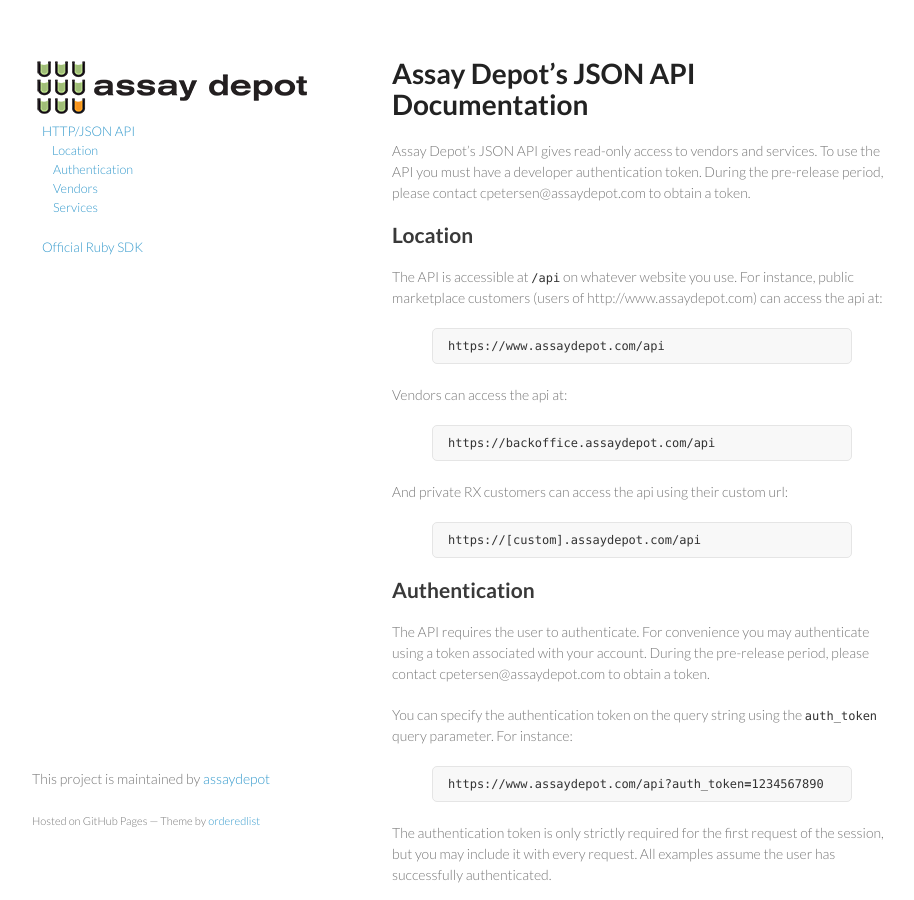
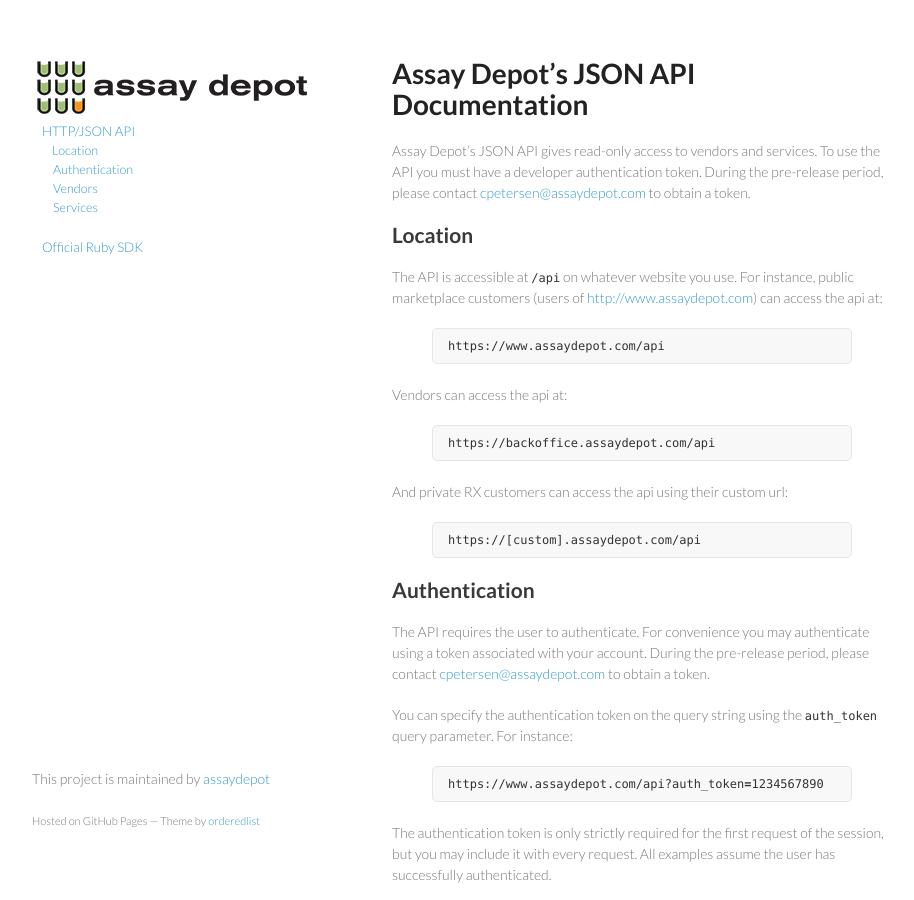
Before and after one commit to assaydepot/api, a Jekyll site: the page built from _posts/2012-06-17-json.markdown, in a window 1280 px wide and 900 px high. Shown: the whole window, without its empty margins (178-1092 px from the left). Built offline with Jekyll 4.4.1, drawn with Linux system fonts in a browser that asks for light colours; Markdown is read by kramdown in place of the engine named in the settings; some of the changed lines change nothing that is shown.

Commit message:
Added some links

```diff
--- a/_posts/2012-06-17-json.markdown
+++ b/_posts/2012-06-17-json.markdown
@@ -4,10 +4,10 @@
 ---
 
 # Assay Depot's JSON API Documentation
-Assay Depot's JSON API gives read-only access to vendors and services. To use the API you must have a developer authentication token. During the pre-release period, please contact cpetersen@assaydepot.com to obtain a token.
+Assay Depot's JSON API gives read-only access to vendors and services. To use the API you must have a developer authentication token. During the pre-release period, please contact [cpetersen@assaydepot.com](mailto:cpetersen@assaydepot.com) to obtain a token.
 
 <h2 id="location">Location</h2>
-The API is accessible at `/api` on whatever website you use. For instance, public marketplace customers (users of http://www.assaydepot.com) can access the api at:
+The API is accessible at `/api` on whatever website you use. For instance, public marketplace customers (users of [http://www.assaydepot.com](http://www.assaydepot.com)) can access the api at:
 
 {% highlight bash %}
 https://www.assaydepot.com/api
@@ -26,7 +26,7 @@
 {% endhighlight %}
 
 <h2 id="authentication">Authentication</h2>
-The API requires the user to authenticate. For convenience you may authenticate using a token associated with your account. During the pre-release period, please contact cpetersen@assaydepot.com to obtain a token.
+The API requires the user to authenticate. For convenience you may authenticate using a token associated with your account. During the pre-release period, please contact [cpetersen@assaydepot.com](mailto:cpetersen@assaydepot.com) to obtain a token.
 
 You can specify the authentication token on the query string using the `auth_token` query parameter. For instance:
 
```
